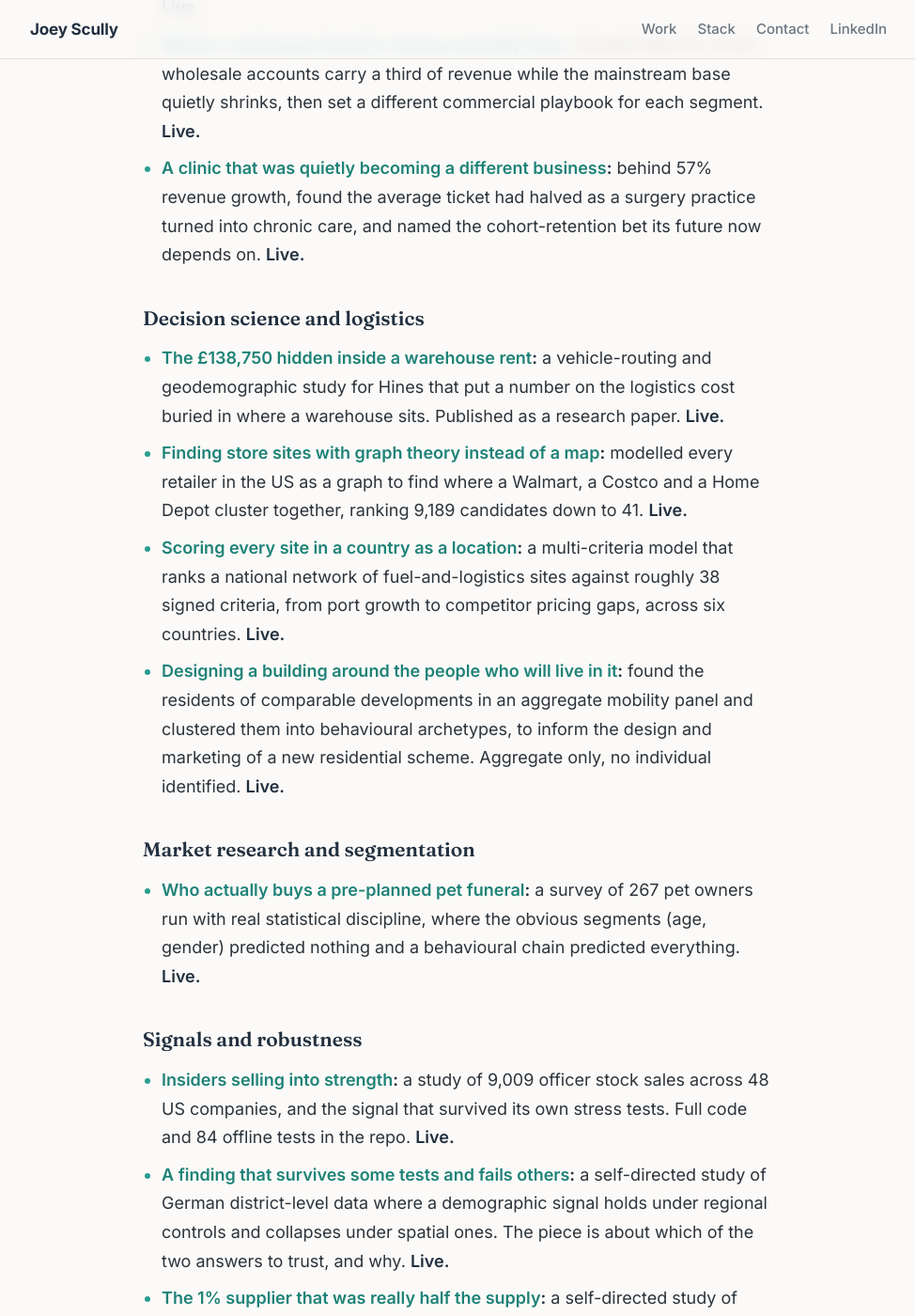
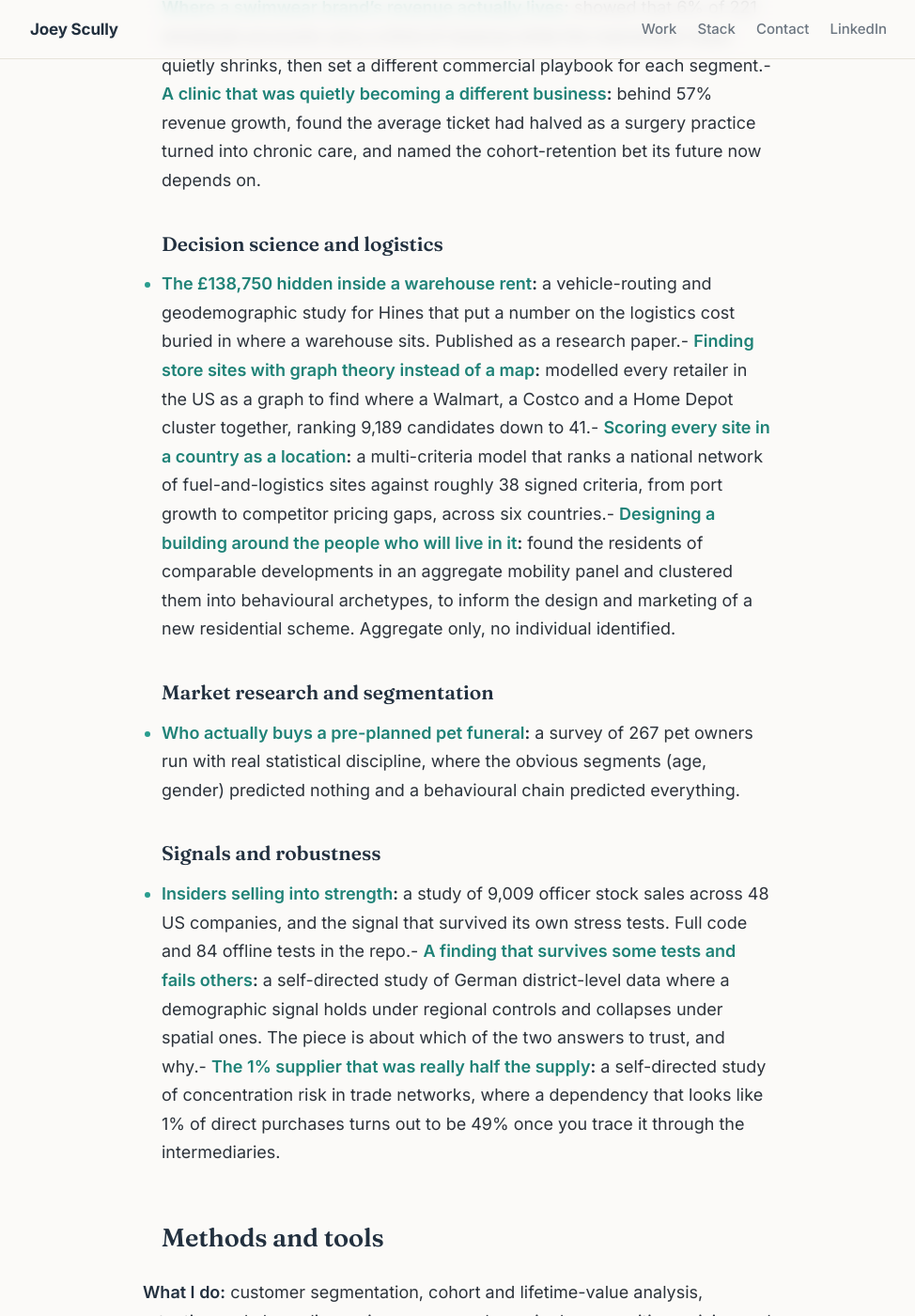
Before and after one commit to yllucsyeoj/portfolio, a Jekyll site: the page built from index.md, in a window 1280 px wide and 1400 px high, scrolled down 896 px. Shown: the whole window at 94% size, without its empty margins (152-1126 px from the left). Built offline with Jekyll 4.4.1, drawn with Linux system fonts in a browser that asks for light colours; some of the changed text lies outside the part shown.

Commit message:
Drop the 'Live.' tag after each piece on the hub

```diff
--- a/index.md
+++ b/index.md
@@ -14,27 +14,16 @@ Each piece below is a real analysis. Some client work is anonymised; self-direct
 
 ### Commercial and customer analytics
 
-- **[A membership programme worth NT$16.7M, or NT$1.7M?](pieces/pet-retention):** kept a pet-services chain from spending against a NT$16.7M enrolment prize that was really NT$1.7M, and surfaced the retention leak that was the real problem. **Live.**
-- **[Where a swimwear brand's revenue actually lives](pieces/swimwear-retention):** showed that 6% of 221 wholesale accounts carry a third of revenue while the mainstream base quietly shrinks, then set a different commercial playbook for each segment. **Live.**
-- **[A clinic that was quietly becoming a different business](pieces/vet-clinic):** behind 57% revenue growth, found the average ticket had halved as a surgery practice turned into chronic care, and named the cohort-retention bet its future now depends on. **Live.**
-
+- **[A membership programme worth NT$16.7M, or NT$1.7M?](pieces/pet-retention):** kept a pet-services chain from spending against a NT$16.7M enrolment prize that was really NT$1.7M, and surfaced the retention leak that was the real problem.- **[Where a swimwear brand's revenue actually lives](pieces/swimwear-retention):** showed that 6% of 221 wholesale accounts carry a third of revenue while the mainstream base quietly shrinks, then set a different commercial playbook for each segment.- **[A clinic that was quietly becoming a different business](pieces/vet-clinic):** behind 57% revenue growth, found the average ticket had halved as a surgery practice turned into chronic care, and named the cohort-retention bet its future now depends on.
 ### Decision science and logistics
 
-- **[The £138,750 hidden inside a warehouse rent](pieces/hines-logistics):** a vehicle-routing and geodemographic study for Hines that put a number on the logistics cost buried in where a warehouse sits. Published as a research paper. **Live.**
-- **[Finding store sites with graph theory instead of a map](pieces/woodfine-site-selection):** modelled every retailer in the US as a graph to find where a Walmart, a Costco and a Home Depot cluster together, ranking 9,189 candidates down to 41. **Live.**
-- **[Scoring every site in a country as a location](pieces/site-scoring-engine):** a multi-criteria model that ranks a national network of fuel-and-logistics sites against roughly 38 signed criteria, from port growth to competitor pricing gaps, across six countries. **Live.**
-- **[Designing a building around the people who will live in it](pieces/city-as-buildings):** found the residents of comparable developments in an aggregate mobility panel and clustered them into behavioural archetypes, to inform the design and marketing of a new residential scheme. Aggregate only, no individual identified. **Live.**
-
+- **[The £138,750 hidden inside a warehouse rent](pieces/hines-logistics):** a vehicle-routing and geodemographic study for Hines that put a number on the logistics cost buried in where a warehouse sits. Published as a research paper.- **[Finding store sites with graph theory instead of a map](pieces/woodfine-site-selection):** modelled every retailer in the US as a graph to find where a Walmart, a Costco and a Home Depot cluster together, ranking 9,189 candidates down to 41.- **[Scoring every site in a country as a location](pieces/site-scoring-engine):** a multi-criteria model that ranks a national network of fuel-and-logistics sites against roughly 38 signed criteria, from port growth to competitor pricing gaps, across six countries.- **[Designing a building around the people who will live in it](pieces/city-as-buildings):** found the residents of comparable developments in an aggregate mobility panel and clustered them into behavioural archetypes, to inform the design and marketing of a new residential scheme. Aggregate only, no individual identified.
 ### Market research and segmentation
 
-- **[Who actually buys a pre-planned pet funeral](pieces/pet-survey):** a survey of 267 pet owners run with real statistical discipline, where the obvious segments (age, gender) predicted nothing and a behavioural chain predicted everything. **Live.**
-
+- **[Who actually buys a pre-planned pet funeral](pieces/pet-survey):** a survey of 267 pet owners run with real statistical discipline, where the obvious segments (age, gender) predicted nothing and a behavioural chain predicted everything.
 ### Signals and robustness
 
-- **[Insiders selling into strength](pieces/insider-buybacks):** a study of 9,009 officer stock sales across 48 US companies, and the signal that survived its own stress tests. Full code and 84 offline tests in the repo. **Live.**
-- **[A finding that survives some tests and fails others](pieces/scale-and-signal):** a self-directed study of German district-level data where a demographic signal holds under regional controls and collapses under spatial ones. The piece is about which of the two answers to trust, and why. **Live.**
-- **[The 1% supplier that was really half the supply](pieces/hidden-dependency):** a self-directed study of concentration risk in trade networks, where a dependency that looks like 1% of direct purchases turns out to be 49% once you trace it through the intermediaries. **Live.**
-
+- **[Insiders selling into strength](pieces/insider-buybacks):** a study of 9,009 officer stock sales across 48 US companies, and the signal that survived its own stress tests. Full code and 84 offline tests in the repo.- **[A finding that survives some tests and fails others](pieces/scale-and-signal):** a self-directed study of German district-level data where a demographic signal holds under regional controls and collapses under spatial ones. The piece is about which of the two answers to trust, and why.- **[The 1% supplier that was really half the supply](pieces/hidden-dependency):** a self-directed study of concentration risk in trade networks, where a dependency that looks like 1% of direct purchases turns out to be 49% once you trace it through the intermediaries.
 ## Methods and tools
 
 **What I do:** customer segmentation, cohort and lifetime-value analysis, retention and churn diagnosis, revenue and margin decomposition, pricing and willingness-to-pay analysis, experiment and pilot design, Pareto and concentration analysis, panel regression with robustness testing, multi-criteria decision models, spatial and geodemographic analysis, network and graph analysis, and survey analysis with proper multiple-comparison discipline.
```
